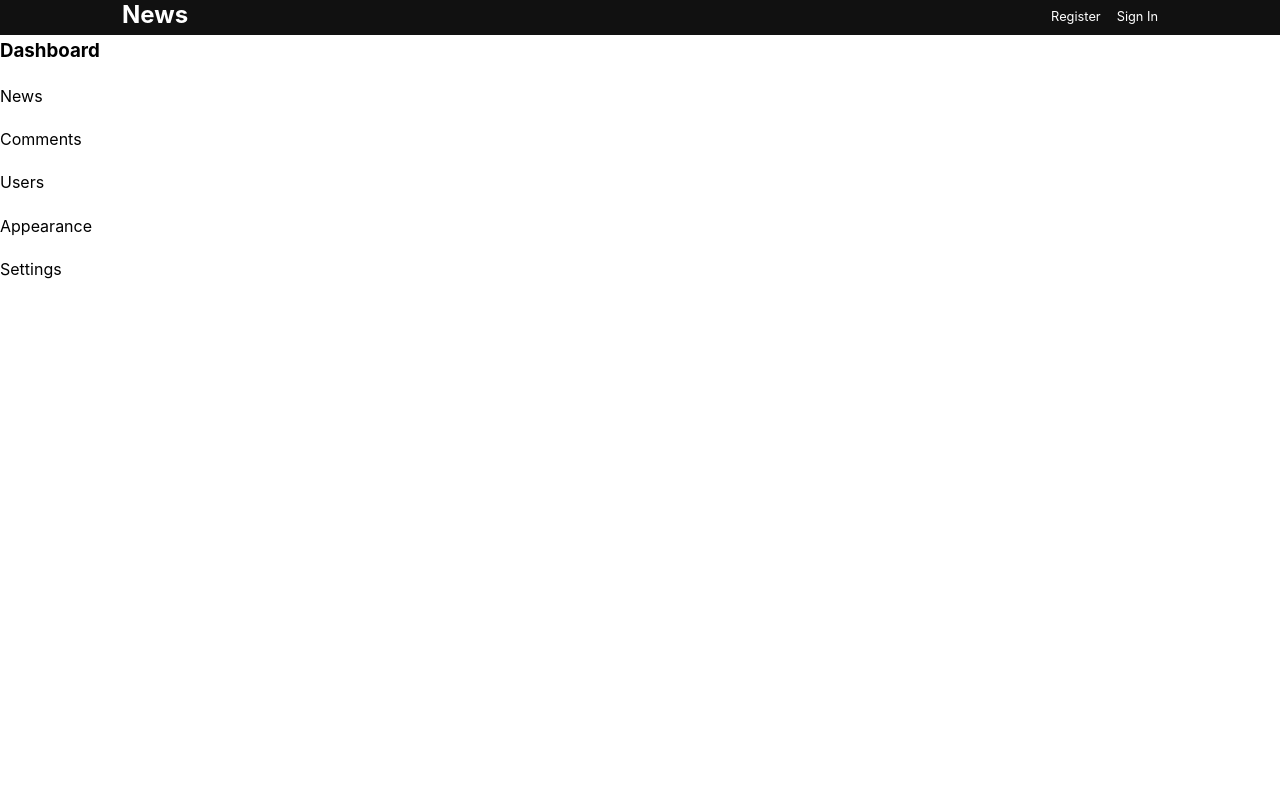
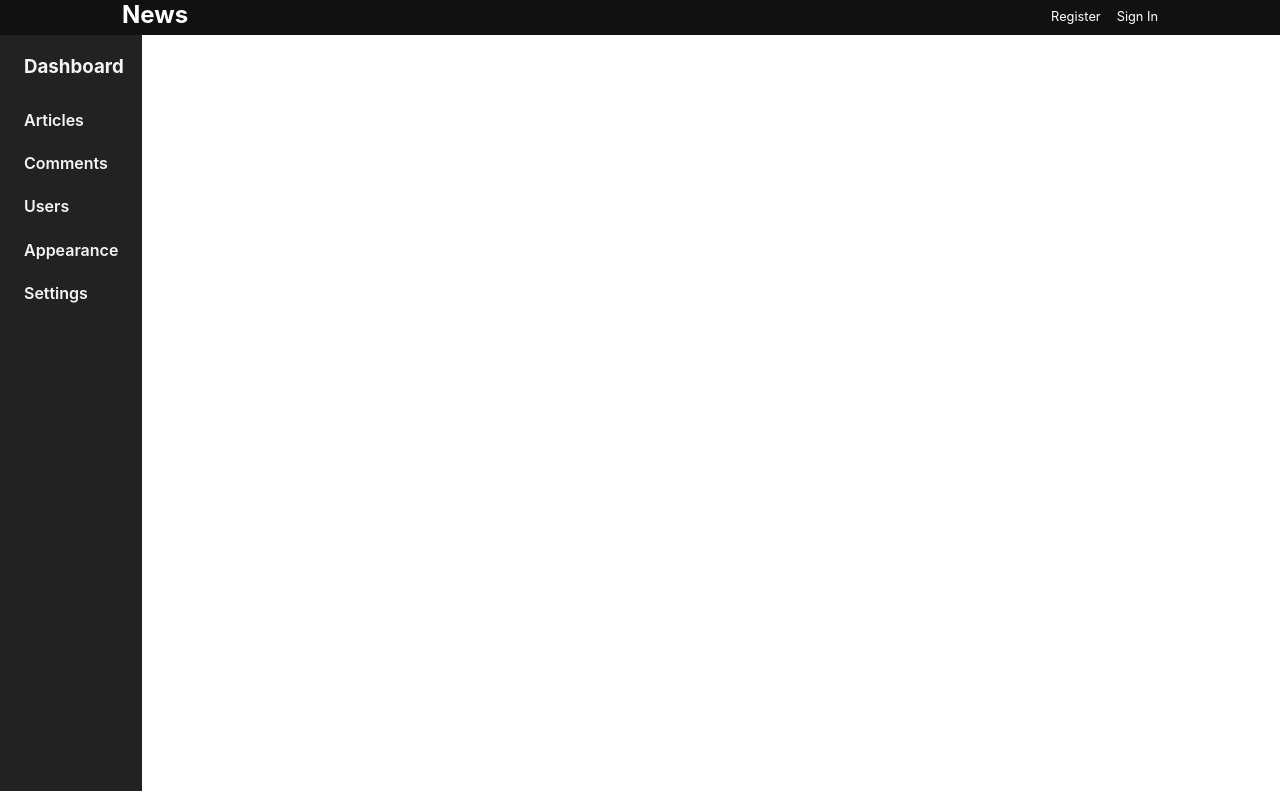
Before and after one commit to fayax555/news-app, a Next.js app: page /admin/dashboard in a window 1280 px wide. Built offline with nearby package versions, Linux system fonts and the light colour scheme.

Commit message:
update navbar

```diff
--- a/components/Dashboard/Navbar.tsx
+++ b/components/Dashboard/Navbar.tsx
@@ -1,49 +1,60 @@
 import { FC } from 'react';
 import Link from 'next/link';
-import styled from 'styled-components';
-
-const DashboardWrap = styled.section``;
-
-const List = styled.ul`
-  li {
-    padding-top: 1rem;
-  }
-`;
+import { NavbarWrap, List } from '../Styles/DashboardStyles';
 
 interface Props {}
 
 const Navbar: FC<Props> = () => {
+  const navItems = [
+    {
+      link: '',
+      name: 'Articles',
+      subItems: {
+        sub1: { link: 'write', name: 'All Articles' },
+        sub2: 'Add New',
+        sub3: 'Categories',
+      },
+    },
+    { link: '', name: 'Comments' },
+    { link: '', name: 'Users' },
+    { link: '', name: 'Appearance' },
+    { link: '', name: 'Settings' },
+  ];
+
   return (
-    <DashboardWrap>
-      <h3>Dashboard</h3>
+    <NavbarWrap>
+      <Link href='/admin/dashboard' passHref>
+        <h3>
+          <a>Dashboard</a>
+        </h3>
+      </Link>
       <List>
+        {navItems.map(({ link, name }) => (
+          <li key={name}>
+            <Link href={`/admin/dashboard/${link}`} passHref>
+              <a>{name}</a>
+            </Link>
+            <ul>
               <li>
-          <Link href='/admin/dashboard/write'>
-            <a>News</a>
+                <Link href='/admin/dashboard'>
+                  <a>Sub-1</a>
                 </Link>
               </li>
               <li>
-          <Link href=''>
-            <a>Comments</a>
+                <Link href='/admin/dashboard'>
+                  <a>Sub-2</a>
                 </Link>
               </li>
               <li>
-          <Link href=''>
-            <a>Users</a>
+                <Link href='/admin/dashboard'>
+                  <a>Sub-3</a>
                 </Link>
               </li>
-        <li>
-          <Link href=''>
-            <a>Appearance</a>
-          </Link>
+            </ul>
           </li>
-        <li>
-          <Link href=''>
-            <a>Settings</a>
-          </Link>
-        </li>
+        ))}
       </List>
-    </DashboardWrap>
+    </NavbarWrap>
   );
 };
 
--- a/components/Styles/ArticleStyles.ts
+++ b/components/Styles/ArticleStyles.ts
@@ -33,6 +33,7 @@ export const ArticleWrap = styled.div`
   p {
     font-size: 1.15rem;
     max-width: 670px;
+    margin-bottom: -0.5rem;
   }
 
   p:empty:before,
@@ -47,7 +48,7 @@ export const ArticleWrap = styled.div`
 `;
 
 export const ContentImage = styled.div`
-  padding-top: 0.3rem !important;
+  padding-top: 1rem !important;
   padding-bottom: 0 !important;
 `;
 
--- /dev/null
+++ b/components/Styles/DashboardStyles.ts
@@ -0,0 +1,94 @@
+import styled from 'styled-components';
+
+// pages/admin/dashboard
+export const EditorFormWrap = styled.section`
+  background-color: #f3f3f3;
+  min-height: 100vh;
+`;
+
+// pages/admin/dashboard
+export const EditorForm = styled.form`
+  max-width: 750px;
+  padding: 1rem;
+  margin: auto;
+  display: flex;
+
+  .filepond--panel-root {
+    background-color: #ccc;
+  }
+
+  .filepond--label-action {
+    text-decoration-color: #555;
+  }
+
+  > div:first-child {
+    min-width: 670px;
+    max-width: 670px;
+    padding: 1rem 1rem;
+    width: 100%;
+
+    input {
+      width: 100%;
+      font-size: 1.2rem;
+      display: block;
+      padding: 0.5rem;
+      margin-bottom: 1rem;
+    }
+  }
+
+  button {
+    margin-left: 2rem;
+    margin-top: 3.6rem;
+  }
+`;
+
+// components/Dashboard/Navbar
+export const NavbarWrap = styled.section`
+  background-color: #222;
+  color: #f4f4f4;
+  display: inline-block;
+  font-weight: 600;
+  min-height: 94.5vh;
+
+  a {
+    display: inline-block;
+  }
+
+  h3 {
+    padding: 1rem;
+    padding-left: 1.5rem;
+  }
+`;
+
+export const List = styled.ul`
+  > li {
+    transition-duration: 0.5s;
+    padding: 0.5rem 0;
+
+    a {
+      padding: 0 1.5rem;
+      display: inline-block;
+    }
+
+    > ul {
+      display: none;
+      font-size: 0.9rem;
+      background-color: #444;
+    }
+
+    &:hover > ul {
+      display: block;
+
+      li {
+        a {
+          padding: 0.25rem 1.75rem;
+          opacity: 0.5;
+
+          &:hover {
+            opacity: 1;
+          }
+        }
+      }
+    }
+  }
+`;
--- a/pages/admin/dashboard/index.tsx
+++ b/pages/admin/dashboard/index.tsx
@@ -1,13 +1,18 @@
 import { FC } from 'react';
+import Layout from 'components/Layout/Layout';
 import Navbar from 'components/Dashboard/Navbar';
-import Layout from 'components/Layout/Layout';
+import styled from 'styled-components';
+
+const DashBoardWrap = styled.div``;
 
 interface Props {}
 
 const Dashboard: FC<Props> = () => {
   return (
     <Layout>
-      <Navbar />
+      <DashBoardWrap>
+        <Navbar />
+      </DashBoardWrap>
     </Layout>
   );
 };
```
Also changed, not shown: components/Styles/AdminStyles.ts (deleted, +0 -41 lines), pages/admin/dashboard/write.tsx (+2 -11 lines), components/Dashboard/SlateEditor/FilePond.js (renamed from components/Dashboard/FilePond.js). Lines whose indentation alone changed are shown as unchanged.
